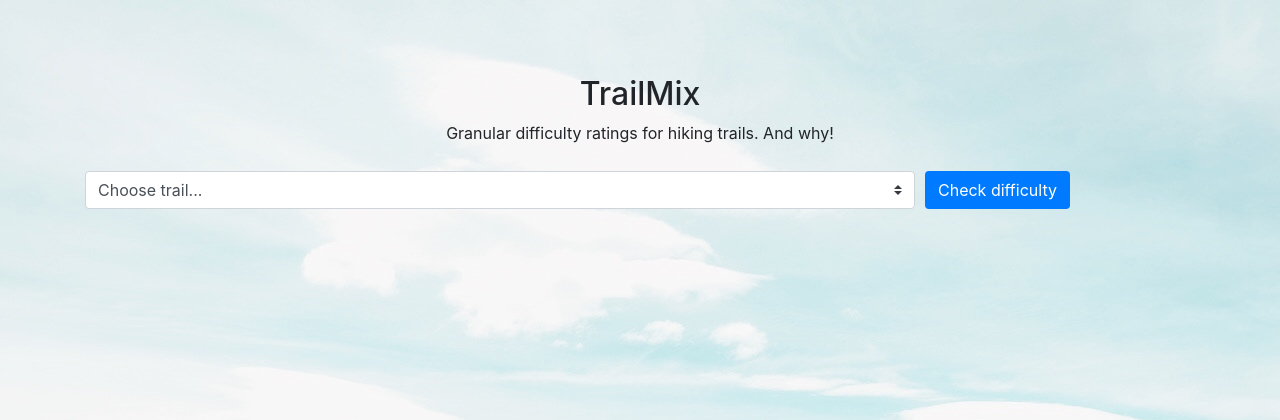
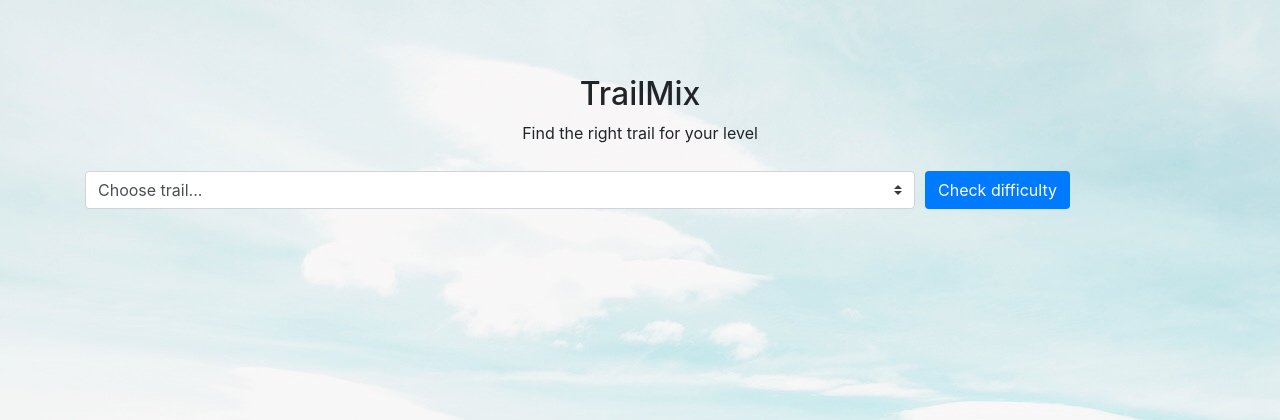
Before and after one commit to janekanit/TrailMix, a Flask app: page / in a window 1280 px wide. Shown: the top 420 px of the page. Run offline with Flask 2, Linux system fonts and the light colour scheme; parts of the project's set-up code (start-up, migrations or seed data) failed here and were passed over; some libraries are stand-ins or nearby versions.

Commit message:
Update input.html

```diff
--- a/flaskexample/templates/input.html
+++ b/flaskexample/templates/input.html
@@ -35,7 +35,7 @@
 
     <div class="container starter-template" style="padding-bottom: 0px">
         <h2>TrailMix</h2>
-        <p>Granular difficulty ratings for hiking trails. And why!</p>
+        <p>Find the right trail for your level</p>
     </div>
 
     <div class="container starter-template" style="padding-top: 10px">
```
